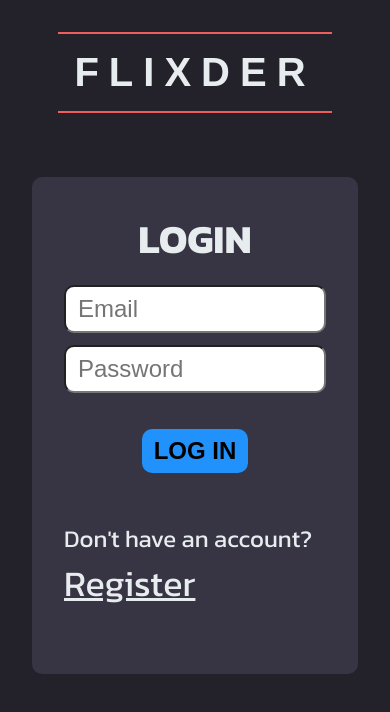
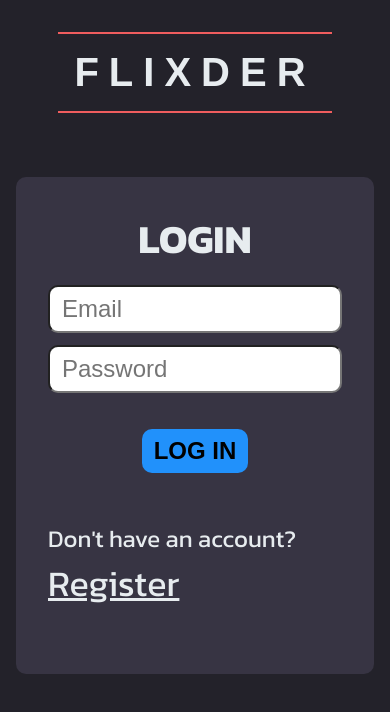
Before and after one commit to venoblin/flixder-frontend, a React (Create React App) app: page / in a window 390 px wide. Shown: the top 712 px of the page. Built offline with nearby package versions, Linux system fonts and the light colour scheme; no server answers; a web font is replaced by a local one.

Commit message:
Added responsive styles

```diff
--- a/src/styles/App.css
+++ b/src/styles/App.css
@@ -160,6 +160,10 @@ form .providers-container div input {
   p.logo {
     font-size: 1em;
   }
+  main {
+    padding-left: 1rem;
+    padding-right: 1rem;
+  }
   form {
     padding-left: 1rem;
     padding-right: 1rem;
--- a/src/styles/App.scss
+++ b/src/styles/App.scss
@@ -170,6 +170,11 @@ form {
     font-size: 1em;
   }
 
+  main {
+    padding-left: 1rem;
+    padding-right: 1rem;
+  }
+
   form {
     padding-left: 1rem;
     padding-right: 1rem;
```
Also changed, not shown: 1 other file (tests, documents, lock files or other folders).
